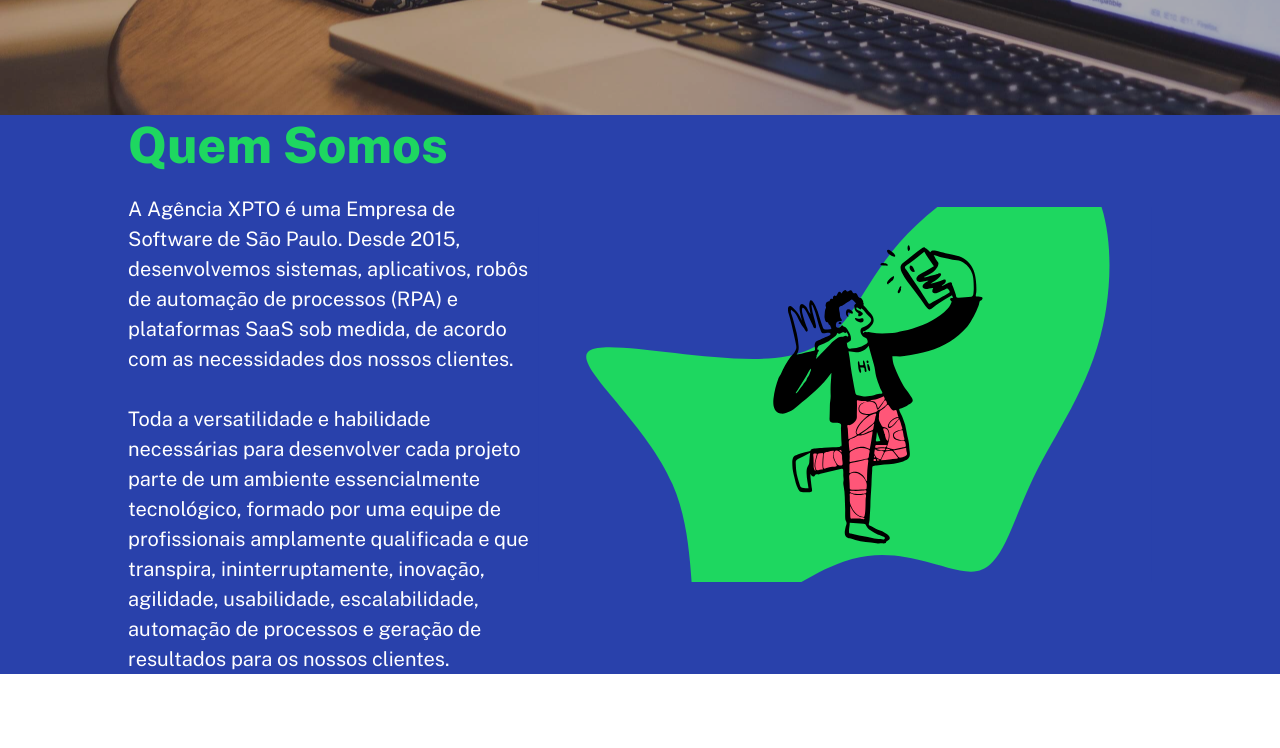
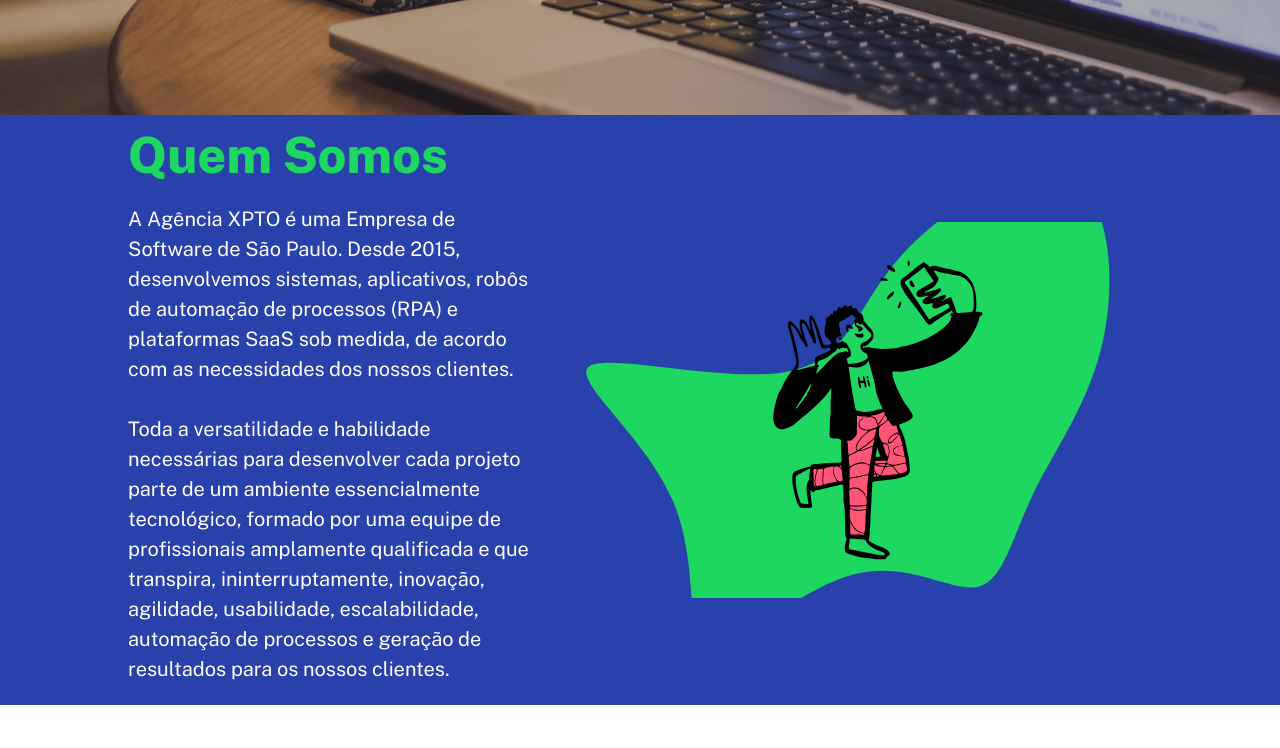
Before and after one commit to EnzoCpe/Agencia-XPTO, a plain HTML site: page index.html in a window 1280 px wide. Shown: the part 710-1458 px from the top of the page. Drawn offline with nearby package versions, Linux system fonts and the light colour scheme.

Commit message:
Atualizando informações de ''quem somos''

```diff
--- a/src/css/style.css
+++ b/src/css/style.css
@@ -130,6 +130,7 @@ body {
 
 .quem-somos .conteudo .informacoes {
     width: 40%;
+    padding: 1% 0 2%;
 }
 
 .quem-somos .conteudo .imagem {
```
